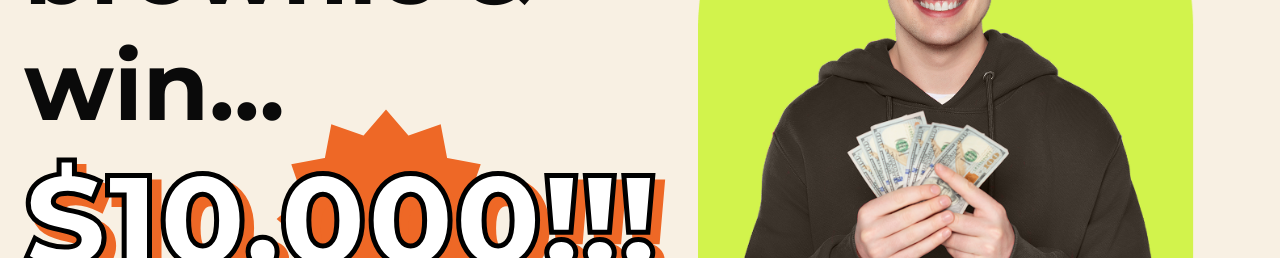
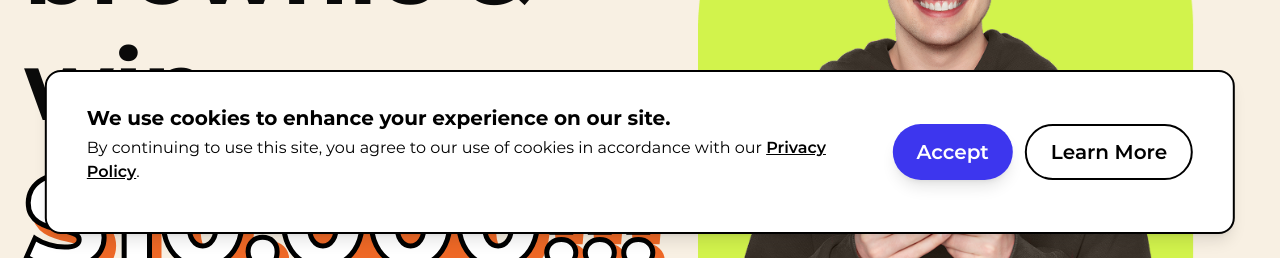
Before and after one commit to wesleyting/frankie-c-competition, a Next.js app: page / in a window 1280 px wide. Shown: the part 542-800 px from the top of the page. Built offline with nearby package versions, Linux system fonts and the light colour scheme.

Commit message:
added cookie banner to layout

```diff
--- a/app/layout.js
+++ b/app/layout.js
@@ -1,5 +1,6 @@
 import { Geist, Geist_Mono } from "next/font/google";
 import "./globals.css";
+import CookieBanner from "./CookieBanner";
 
 const geistSans = Geist({
   variable: "--font-geist-sans",
@@ -23,6 +24,7 @@ export default function RootLayout({ children }) {
         className={`${geistSans.variable} ${geistMono.variable} antialiased`}
       >
         {children}
+        <CookieBanner /> {/* Add this at the bottom */}
       </body>
     </html>
   );
```
